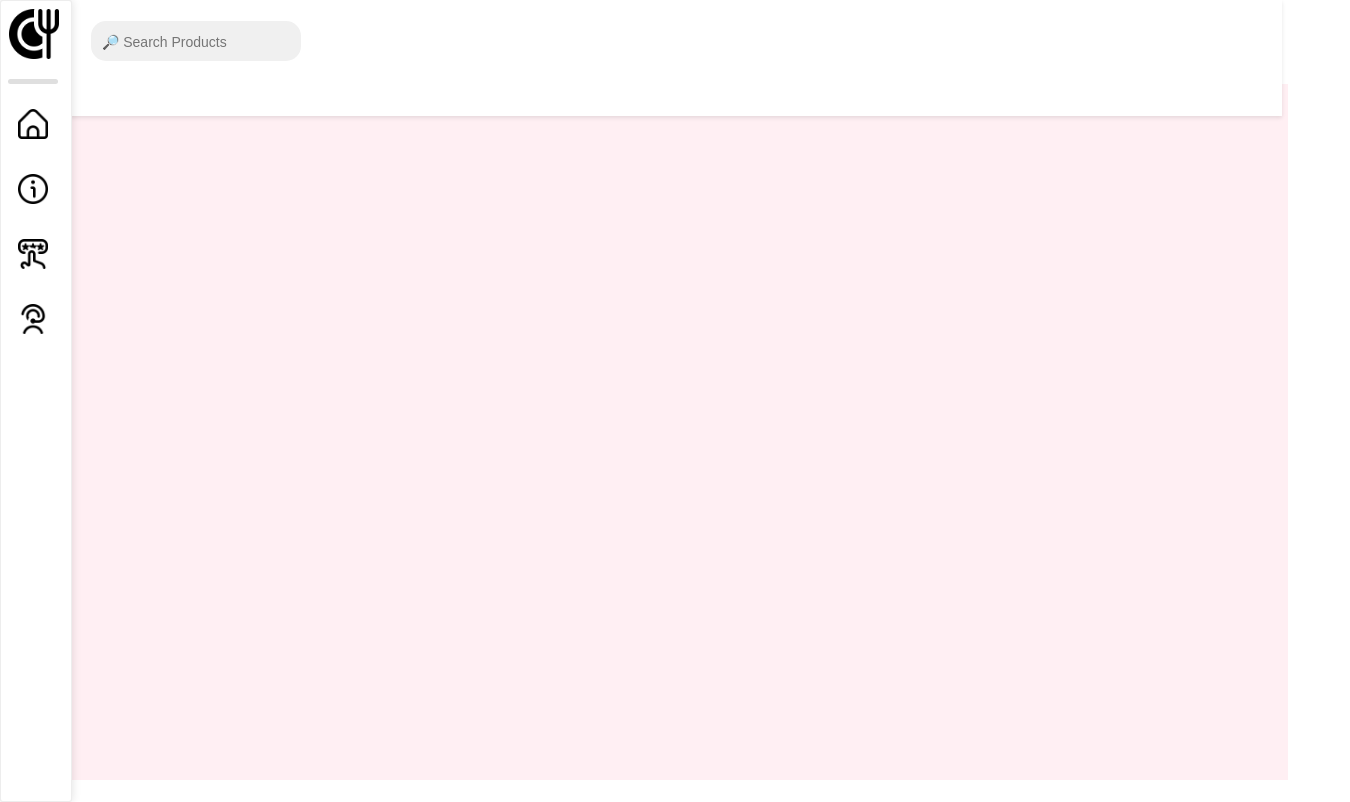
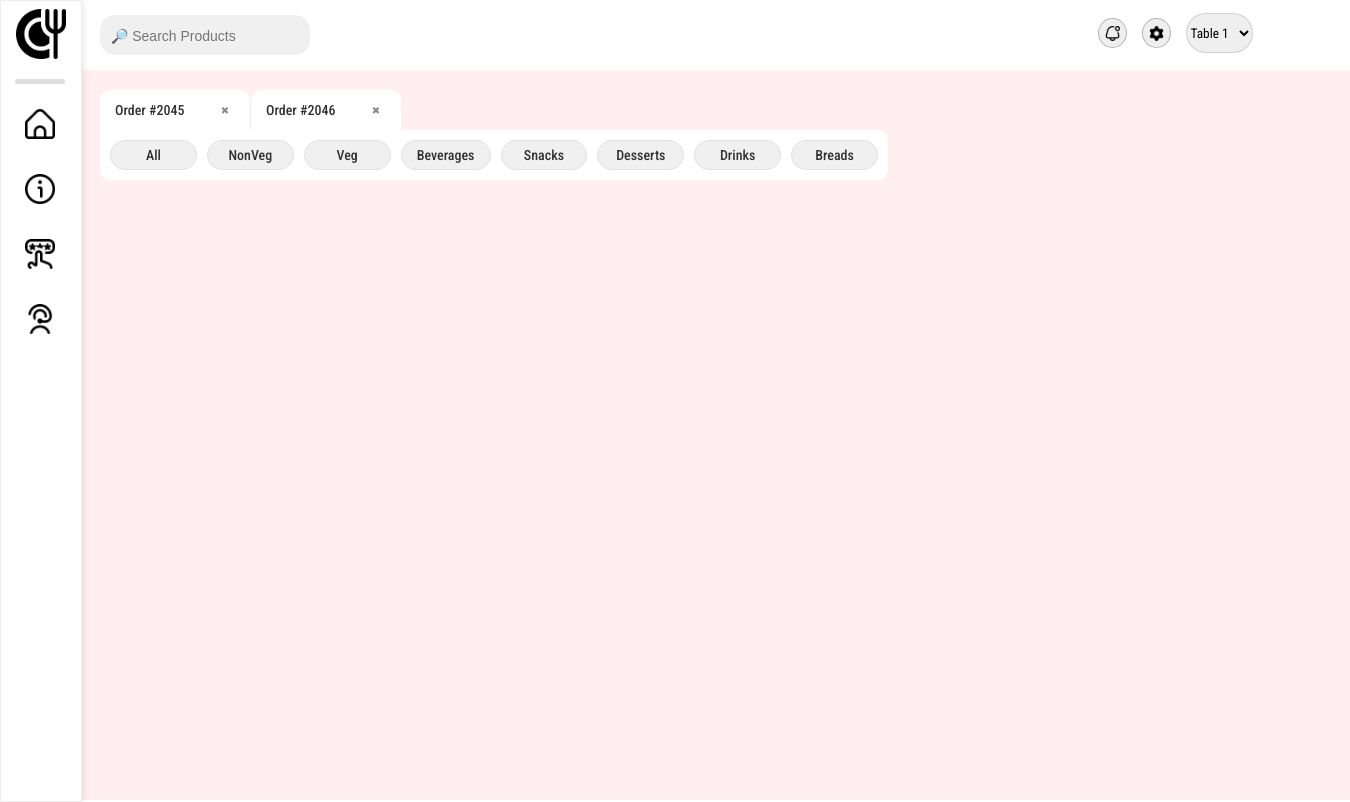
Before and after one commit to adityaprasad-sudo/orderingsystem, a plain HTML site: page index.html in a window 1280 px wide. Shown: the whole page, 1350 px wide, since content can reach past the window. Drawn offline with Linux system fonts and the light colour scheme.

Commit message:
trying to add a tab system for different orders and added a notification btn and setiings btn and fixed styling and positioning across the page.

```diff
--- a/index.html
+++ b/index.html
@@ -7,6 +7,9 @@
   <link rel="preconnect" href="https://fonts.googleapis.com">
   <link href="https://fonts.googleapis.com/css2?family=Inter:wght@400;500;600;700&family=JetBrains+Mono:wght@400;500;600&display=swap" rel="stylesheet">
   <link rel="stylesheet" href="./style.css" />
+  <link rel="preconnect" href="https://fonts.googleapis.com">
+<link rel="preconnect" href="https://fonts.gstatic.com" crossorigin>
+<link href="https://fonts.googleapis.com/css2?family=Roboto+Condensed:ital,wght@0,100..900;1,100..900&display=swap" rel="stylesheet">
 </head>
 <body>
     <div class="topbar">
@@ -19,6 +22,23 @@
     required
   >
         </div>
+        <div class="somewidgets">
+            <button class="widgetbtn"><img src="./assets/notification.png" width="15px" height="15px"/></button>
+            <button class="widgetbtn"><img src="./assets/settings.png" width="15px" height="15px"/></button>
+            <select class="selectdrop" >
+                <option value="tb1">Table 1</option>
+                <option value="tb2"> Table 2</option>
+                <option value="tb3">Table 3</option>
+                <option value="tb4">Table 4</option>
+                <option value="tb5">Table 5</option>
+                <option value="tb6">Table 6</option>
+                <option value="tb7">Table 7</option>
+                <option value="tb8">Table 8</option>
+                <option value="tb9">Table 9</option>
+                <option value="tb10">Table 10</option>
+                </select>
+
+        </div>
     </div>
     <div class="sidebarbg">
 
@@ -29,13 +49,28 @@
         </div>
         <div class="seprator"></div>
         <div class="navbtn">
-            <button class="navbtns " id="homebtn"> <img id="home" src="./assets/home.png" width="30px" height="30px"alt="home" /></button>
+            <button class="navbtns" id="homebtn"> <img id="home" src="./assets/home.png" width="30px" height="30px"alt="home" /></button>
             <button class="navbtns" id ="aboutbtn"><img id="about" src="./assets/about.png" width="30px" height="30px"/></button>
             <button class="navbtns" id="feedbackbtn"><img id="feedback" src="./assets/feedback.png" width="30px" height="30px"/></button>
             <button class="navbtns" id="carebtn"><img id="care" src="./assets/care.png" width="30px" height="30px"/></button>
         </div>
     </div>
-    <div class="rectanglepink"></div>
+    <div class="rectanglepink">
+        <div class="tabs">
+            <div class="tabbtn">Order #2045<div class="cross">✖</div></div>
+            <div class="tabbtn">Order #2046<div class="cross">✖</div></div>
+        </div>
+        <div class="filters">
+            <button class="filterbtn">All</button>
+            <button class="filterbtn">NonVeg</button>
+            <button class="filterbtn">Veg</button>
+            <button class="filterbtn">Beverages</button>
+            <button class="filterbtn">Snacks</button>
+            <button class="filterbtn">Desserts</button>
+            <button class="filterbtn">Drinks</button>
+            <button class="filterbtn">Breads</button>
+        </div>
+    </div>
 <script>
   const homebtn = document.getElementById("homebtn")
   const img = document.getElementById("home")
--- a/style.css
+++ b/style.css
@@ -1,17 +1,25 @@
 .navbtn {
   position: absolute;
-  background-color: white;
+  background-color: transparent;
   display: flex;
   flex-direction: column;
   justify-content: center;
   align-items: center;
   gap: 15px;
   top: 100px;
+  width: 70px;
+
+left: 5px;
+}
+body {
+
+  overflow: hidden;
 }
 .navlogo{
   position: relative;
   z-index: 20;
   width: 50px;
+  left: 7px;
   border-radius: 10px;
   background-color: #ffffff;
   border: 1px solid #ffffff00;
@@ -20,7 +28,7 @@
   left: 0;
   top: 0;
   position: absolute;
-  width: 70px;
+  width: 80px;
   height: 100%;
   box-shadow: 0px 0px 10px 0px #00000020;
   border-radius: 3px;
@@ -31,6 +39,7 @@
   margin-top: 15px;
   width: 50px;
   height: 5px;
+  margin-left: 7px;
   border-radius: 10px;
   background-color: #5e5e5e;
   opacity: 0.2;
@@ -51,6 +60,14 @@
   background-color: #000000;
   transition: background-color 0.4s ease-in-out;
 }
+.selectdrop{
+ border-radius: 20px;
+ border: 1px solid #00000020;
+ width: 100px;
+ right: 20px;
+ font-family: "Roboto Condensed", sans-serif;
+ height: 40px;
+}
 .navbtns:hover{
   transition:0.4s;
   transform: scale(1.1);
@@ -59,8 +76,13 @@
 .rectanglepink{
   position: absolute;
   width: 100%;
-  height: 87%;
+  top: 70px;
+  left:70px;
+  right: 0;
+  bottom: 0;
+  height: calc(100% - 70px);
   z-index: -4;
+  gap: 0px;
   background-color: #ff004010;
 }
 .navbtns:active{
@@ -75,17 +97,18 @@
   position: absolute;
   top: 0;
   left: 70px;
-  width: calc(100% - 70px);
-  height: calc(100% - 85.8%);
-  box-shadow: 0px 2px 4px rgba(0, 0, 0, 0.1);
+  right: 0;
+  width: calc(100% - 60px);
+  height: 70px;
+
   z-index: 0;
   background-color: #ffffff;
-  border: 1px solid #ffffff00;
+  border: none;
 }
 .searchbar {
   position: absolute;
-  top: 20px;
-  left: 20px;
+  top: 15px;
+  left: 30px;
   width: 200px;
   height: 30px;
   border-radius: 15px;
@@ -108,3 +131,162 @@ input[type="text"] {
   cursor: text;
   z-index: 10;
 }
+.somewidgets {
+  position: absolute;
+  top: 18px;
+
+  width: 30px;
+  height: 30px;
+  border-radius: 50%;
+  display: flex;
+  gap: 15px;
+  right: 100px;
+  justify-content: center;
+  align-items: center;
+  font-size: 14px;
+}
+.widgetbtn{
+  width: 30px;
+  height: 30px;
+  border-radius: 50%;
+  display: flex;
+  gap: 5px;
+  border: 1px solid #07070740;
+  justify-content: center;
+  align-items: center;
+  color: #ffffff;
+  font-size: 14px;
+  cursor: pointer;
+}
+.widgetbtn:hover{
+  background-color: #a8a8a8;
+  transition:0.4s;
+  transform: scale(1.1);
+}
+.widgetbtn:active{
+  background-color: #a8a8a8;
+  transition:0.4s;
+  transform: scale(0.8);
+}
+.tabs{
+  gap: 1px;
+  top: 20px;
+  position: absolute;
+  left: 30px;
+  right: 0;
+  display: flex;
+  width: calc(100% - 60px);
+}
+.tabbtn:active{
+
+  display: flex;
+  justify-content: space-between;
+  align-items: center;
+  width: 150px;
+  height: 40px;
+  border-radius: 10px;
+  background-color: #ff6572;
+  cursor: pointer;
+  padding: 0 15px;
+  font-size: 14px;
+  font-weight: 500;
+  color: #333;
+  box-sizing: border-box;
+  box-shadow: 0 2px 4px rgba(0,0,0,0.02);
+  transition: 0.3s ease;
+}
+.tabbtn{
+  font-family: "Roboto Condensed", sans-serif;
+  display: flex;
+  justify-content: space-between;
+  align-items: center;
+  width: 150px;
+  height: 40px;
+  border-radius: 10px 10px 0px 0px;
+  background-color: #ffffff;
+  cursor: pointer;
+  padding: 0 15px;
+  font-size: 14px;
+  font-weight: 500;
+  color: #333;
+  box-sizing: border-box;
+  box-shadow: 0 2px 4px rgba(0,0,0,0.02);
+  transition: 0.3s ease;
+}
+.tabbtn:hover{
+  background-color: #ffe6e0;
+  border-color: #ee3a03;
+  color: #ee3a03;
+}
+.cross{
+  display: flex;
+  justify-content: center;
+  align-items: center;
+  width: 20px;
+  height: 20px;
+  border-radius: 50%;
+  font-size: 10px;
+  color: #888;
+  cursor: pointer;
+  transition: 0.2s;
+}
+.cross:hover{
+  left: 130px;
+  bottom: 12px;
+  width: 20px;
+  height: 20px;
+  border-radius: 50%;
+  background-color: #ececec;
+
+}
+.tabbtn:active{
+  transform: scale(0.95);
+}
+.tabbtn:hover .cross{
+  color: #ee3a03;
+}
+.filters{
+  padding: 10px;
+  position: fixed;
+  top: 130px;
+  left: 100px;
+  display: flex;
+  gap: 10px;
+  overflow-x: auto;
+  overflow-y: hidden;
+  background-color: #ffffff;
+  width: calc(100% - 40%);
+  height: 30px;
+  border-radius: 0 10px 10px 10px;
+  scrollbar-width: thin;
+  scrollbar-color: #ee3a03 #f1f1f1;
+}
+.filterbtn{
+  top: 100px;
+  font-family: "Roboto Condensed", sans-serif;
+  font-size: 14px;
+  font-weight: 500;
+  color: #333;
+  width: 120px;
+  display: flex;
+  justify-content: center;
+  align-items: center;
+  padding: 0 15px;
+  height: 30px;
+  border-radius: 15px;
+  background-color: #f0f0f0;
+  cursor: pointer;
+  border: 1px solid #e0e0e0;
+}
+.filterbtn:hover{
+  background-color: #d6d5d5;
+  color: #000000;
+  transition: 0.4s;
+}
+.filterbtn:active{
+  background-color: #ffffff;
+  color: #ee3a03;
+  border: 1px solid #ee3a03;
+  transition: 0.4s;
+  transform: scale(0.8);
+}
```
Also changed, not shown: assets/notification.png (added), assets/settings.png (added), assets/table.png (added).
